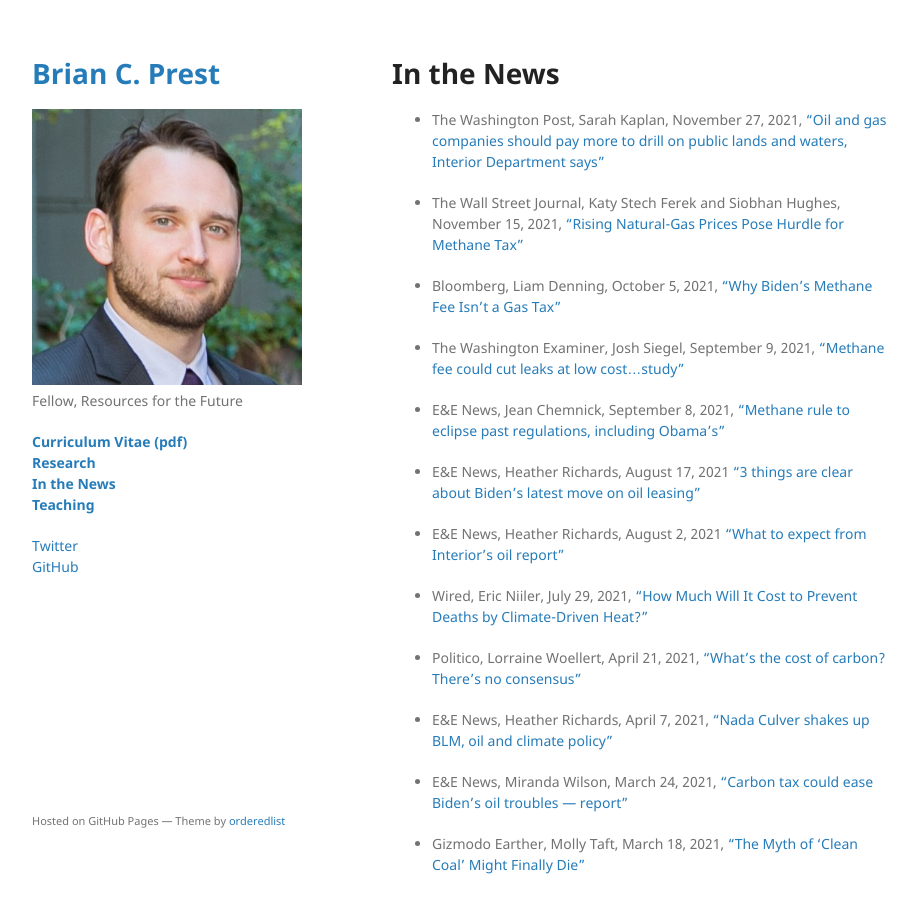
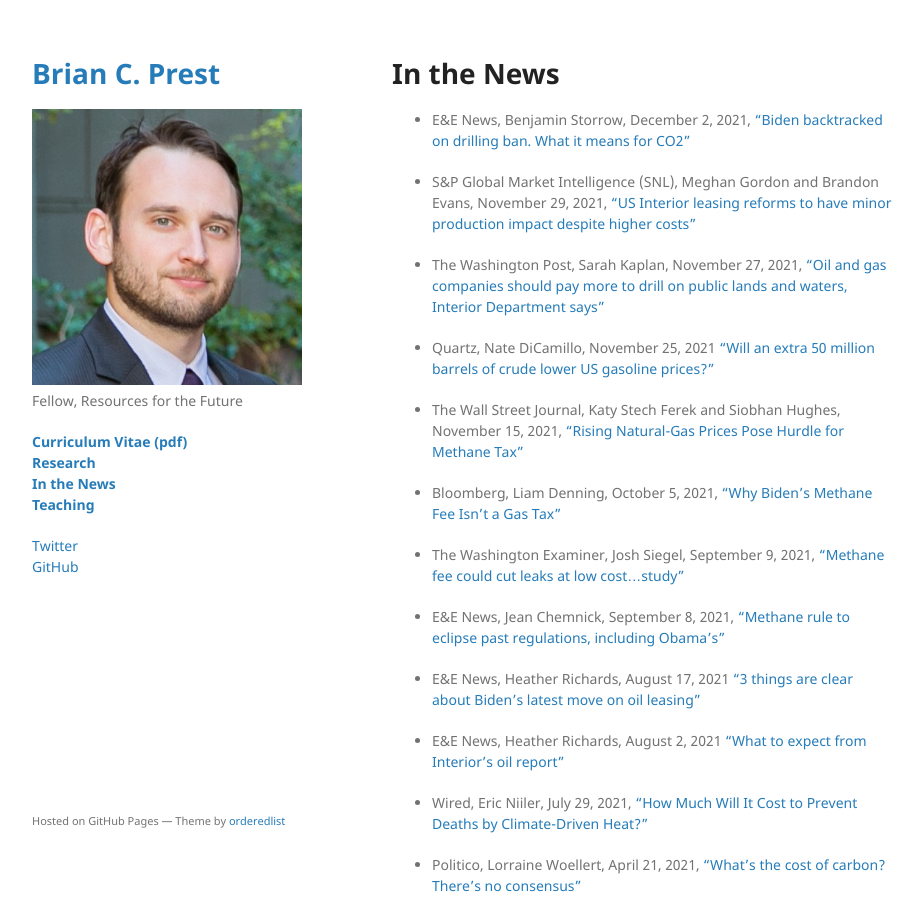
Before and after one commit to bprest/bprest.github.io, a Jekyll site: the page built from in-the-news.md, in a window 1280 px wide and 900 px high. Shown: the whole window, without its empty margins (178-1101 px from the left). Built offline with Jekyll 4.4.1, drawn with Linux system fonts in a browser that asks for light colours; our own code applies the rules of GitHub Pages for plain Markdown files.

```diff
--- a/in-the-news.md
+++ b/in-the-news.md
@@ -4,7 +4,13 @@ layout: default
 
 # In the News
 
+* E&E News, Benjamin Storrow, December 2, 2021, ["Biden backtracked on drilling ban. What it means for CO2"](https://www.eenews.net/articles/biden-backtracked-on-drilling-ban-what-it-means-for-co2/)
+
+* S&P Global Market Intelligence (SNL), Meghan Gordon and Brandon Evans, November 29, 2021, ["US Interior leasing reforms to have minor production impact despite higher costs"](https://www.spglobal.com/platts/en/market-insights/latest-news/natural-gas/112921-us-interior-leasing-reforms-to-have-minor-production-impact-despite-higher-costs/)
+
 * The Washington Post, Sarah Kaplan, November 27, 2021, ["Oil and gas companies should pay more to drill on public lands and waters, Interior Department says"](https://www.washingtonpost.com/climate-environment/2021/11/26/biden-oil-gas-drill-public-lands/)
+
+* Quartz, Nate DiCamillo, November 25, 2021 ["Will an extra 50 million barrels of crude lower US gasoline prices?"](https://qz.com/2094121/bidens-plan-to-lower-gasoline-prices-wont-work/)
 
 * The Wall Street Journal, Katy Stech Ferek and Siobhan Hughes, November 15, 2021, ["Rising Natural-Gas Prices Pose Hurdle for Methane Tax"](https://www.wsj.com/articles/methane-tax-spending-bill-heating-oil-gas-11636924180)
 
```
Also changed, not shown: research.md (+4 -0 lines).
